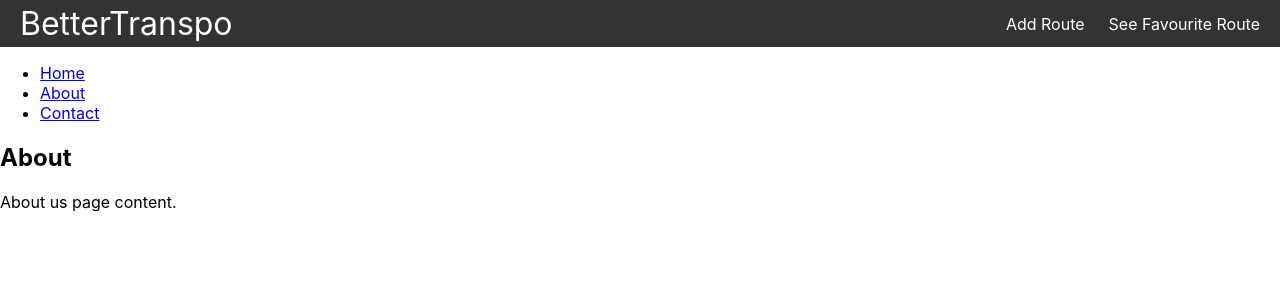
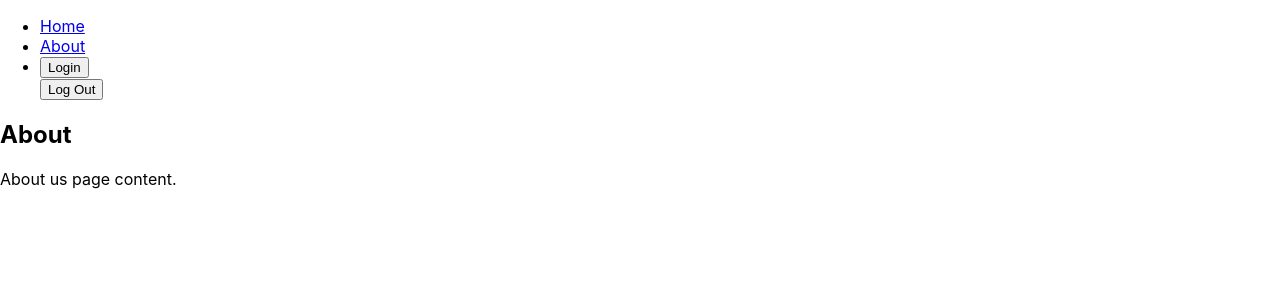
Before and after one commit to uOttahack6/frontend, a React (Create React App) app: page /about in a window 1280 px wide. Shown: the top 300 px of the page. Built offline with nearby package versions, Linux system fonts and the light colour scheme.

Commit message:
added login and logout

```diff
--- a/package.json
+++ b/package.json
@@ -3,13 +3,16 @@
   "version": "0.1.0",
   "private": true,
   "dependencies": {
+    "@auth0/auth0-react": "^2.2.4",
     "@testing-library/jest-dom": "^5.17.0",
     "@testing-library/react": "^13.4.0",
     "@testing-library/user-event": "^13.5.0",
+    "history": "^5.3.0",
     "react": "^18.2.0",
     "react-dom": "^18.2.0",
     "react-router-dom": "^6.22.2",
     "react-scripts": "5.0.1",
+    "reactstrap": "^9.2.2",
     "web-vitals": "^2.1.4"
   },
   "scripts": {
--- a/src/App.js
+++ b/src/App.js
@@ -1,33 +1,49 @@
 import React from 'react';
 import { BrowserRouter as Router, Routes, Route, Link } from 'react-router-dom';
+
 import Home from './Pages/Home';
 import About from './Pages/About';
-import Contact from './Pages/Contact';
-import Navbar from './Navbar';
+import { useAuth0 } from '@auth0/auth0-react';
+import { Container } from 'reactstrap';
+import LoginButton from './utils/LoginButton';
+import LogoutButton from './utils/LogoutButton';
 
-function App() {
+const App = () => {
+  const { isAuthenticated } = useAuth0();
+
   return (
     <Router>
-      <div>
-        <Navbar />
+      <div id="app" className="d-flex flex-column h-100">
+        {/* Navbar */}
         <nav>
           <ul>
-            <li><Link to="/">Home</Link></li>
-            <li><Link to="/about">About</Link></li>
-            <li><Link to="/contact">Contact</Link></li>
+            <li>
+              <Link to="/home">Home</Link>
+            </li>
+            <li>
+              <Link to="/about">About</Link>
+            </li>
+            {/* Conditionally render login button */}
+            {!isAuthenticated && (
+              <li>
+                <LoginButton />
+              </li>
+            )}
+
+            <LogoutButton></LogoutButton>
           </ul>
         </nav>
 
         {/* Content */}
-        <Routes>
-          <Route exact path="/" element={<Home />} />
-          <Route path="/about" element={<About />} />
-          <Route path="/contact" element={<Contact />} />
-        </Routes>
-
+        <Container className="flex-grow-1 mt-5">
+          <Routes>
+            <Route exact path="/home" element={<Home />} />
+            <Route path="/about" element={<About />} />
+          </Routes>
+        </Container>
       </div>
     </Router>
   );
-}
+};
 
 export default App;
--- a/src/Pages/About.js
+++ b/src/Pages/About.js
@@ -1,10 +1,13 @@
 import React from 'react';
+import Profile from '../utils/Profile';
 
 function About() {
   return (
     <div>
       <h2>About</h2>
       <p>About us page content.</p>
+
+      <Profile></Profile>
     </div>
   );
 }
--- a/src/index.js
+++ b/src/index.js
@@ -1,18 +1,20 @@
 import React from 'react';
-import ReactDOM from 'react-dom/client';
+import ReactDOM from 'react-dom';
 import './index.css';
 import App from './App';
-import reportWebVitals from './reportWebVitals';
-import "./Navbar.css"
+import { Auth0Provider } from '@auth0/auth0-react';
 
-const root = ReactDOM.createRoot(document.getElementById('root'));
-root.render(
-  <React.StrictMode>
+ReactDOM.render(
+  <Auth0Provider
+    domain="dev-q5cxatome4mralfv.us.auth0.com"
+    clientId="ufiJfge4Wq9AW8yLprDy1592yO7LLyVN"
+    authorizationParams={{
+      redirect_uri: window.location.origin
+    }}
+  >
     <App />
-  </React.StrictMode>
+  </Auth0Provider>,
+  document.getElementById('root')
 );
 
-// If you want to start measuring performance in your app, pass a function
-// to log results (for example: reportWebVitals(console.log))
-// or send to an analytics endpoint. Learn more: https://bit.ly/CRA-vitals
-reportWebVitals();
+// reportWebVitals(); // Only include if you are using it for performance monitoring
--- /dev/null
+++ b/src/utils/LoginButton.js
@@ -0,0 +1,18 @@
+// src/utils/LoginButton.js
+import React from 'react';
+import { Button } from 'reactstrap'; // Import Button from reactstrap
+import { useAuth0 } from '@auth0/auth0-react';
+
+const LoginButton = () => {
+  const { loginWithRedirect } = useAuth0();
+
+  const handleLogin = () => {
+    loginWithRedirect();
+  };
+
+  return (
+    <Button onClick={handleLogin}>Login</Button>
+  );
+};
+
+export default LoginButton;
--- /dev/null
+++ b/src/utils/LogoutButton.js
@@ -0,0 +1,14 @@
+import React from "react";
+import { useAuth0 } from "@auth0/auth0-react";
+
+const LogoutButton = () => {
+  const { logout } = useAuth0();
+
+  return (
+    <button onClick={() => logout({ logoutParams: { returnTo: window.location.origin } })}>
+      Log Out
+    </button>
+  );
+};
+
+export default LogoutButton;
--- /dev/null
+++ b/src/utils/Profile.js
@@ -0,0 +1,22 @@
+import React from "react";
+import { useAuth0 } from "@auth0/auth0-react";
+
+const Profile = () => {
+  const { user, isAuthenticated, isLoading } = useAuth0();
+
+  if (isLoading) {
+    return <div>Loading ...</div>;
+  }
+
+  return (
+    isAuthenticated && (
+      <div>
+        <img src={user.picture} alt={user.name} />
+        <h2>{user.name}</h2>
+        <p>{user.email}</p>
+      </div>
+    )
+  );
+};
+
+export default Profile;
```
Also changed, not shown: 1 other file (tests, documents, lock files or other folders).
